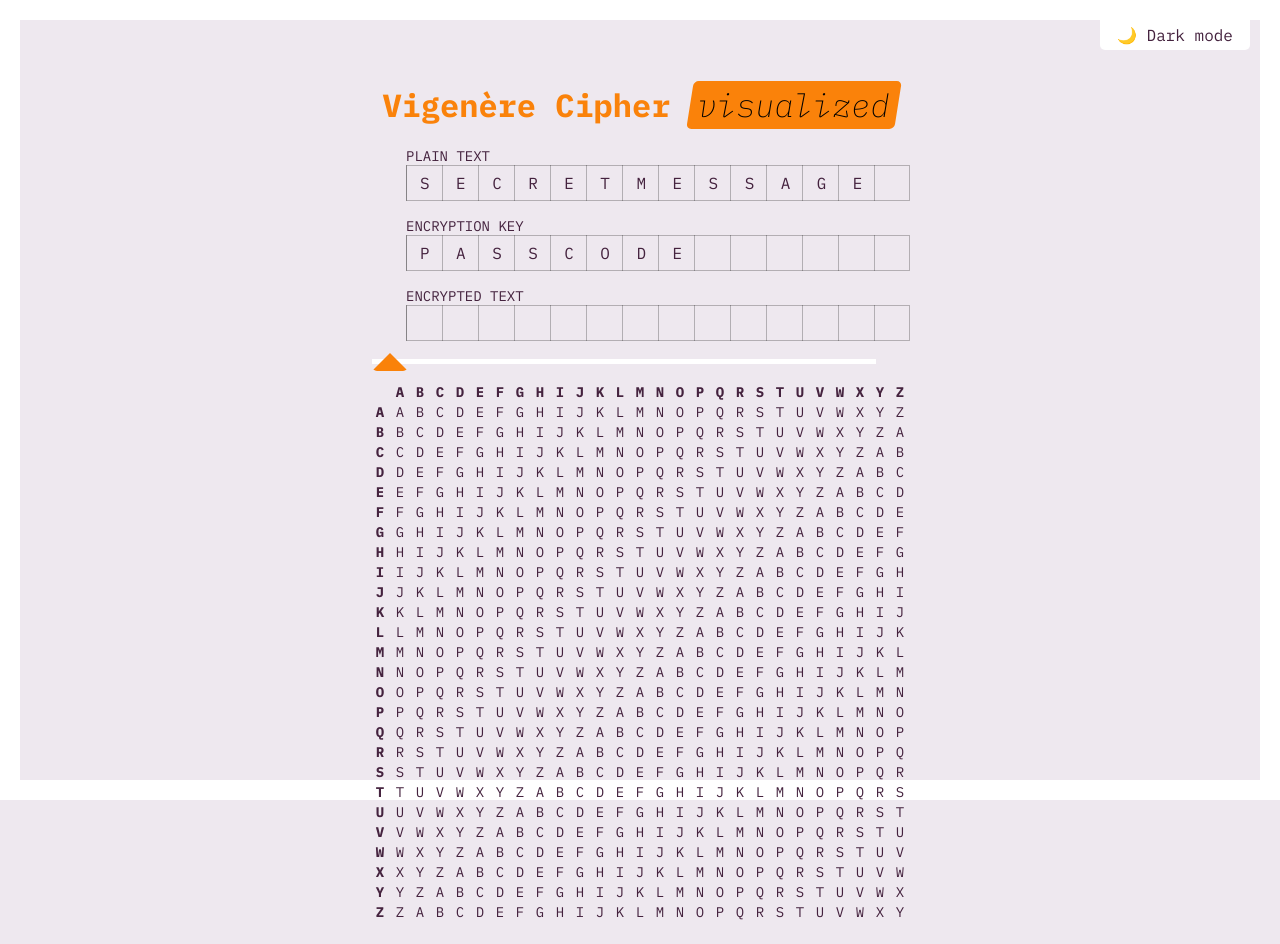
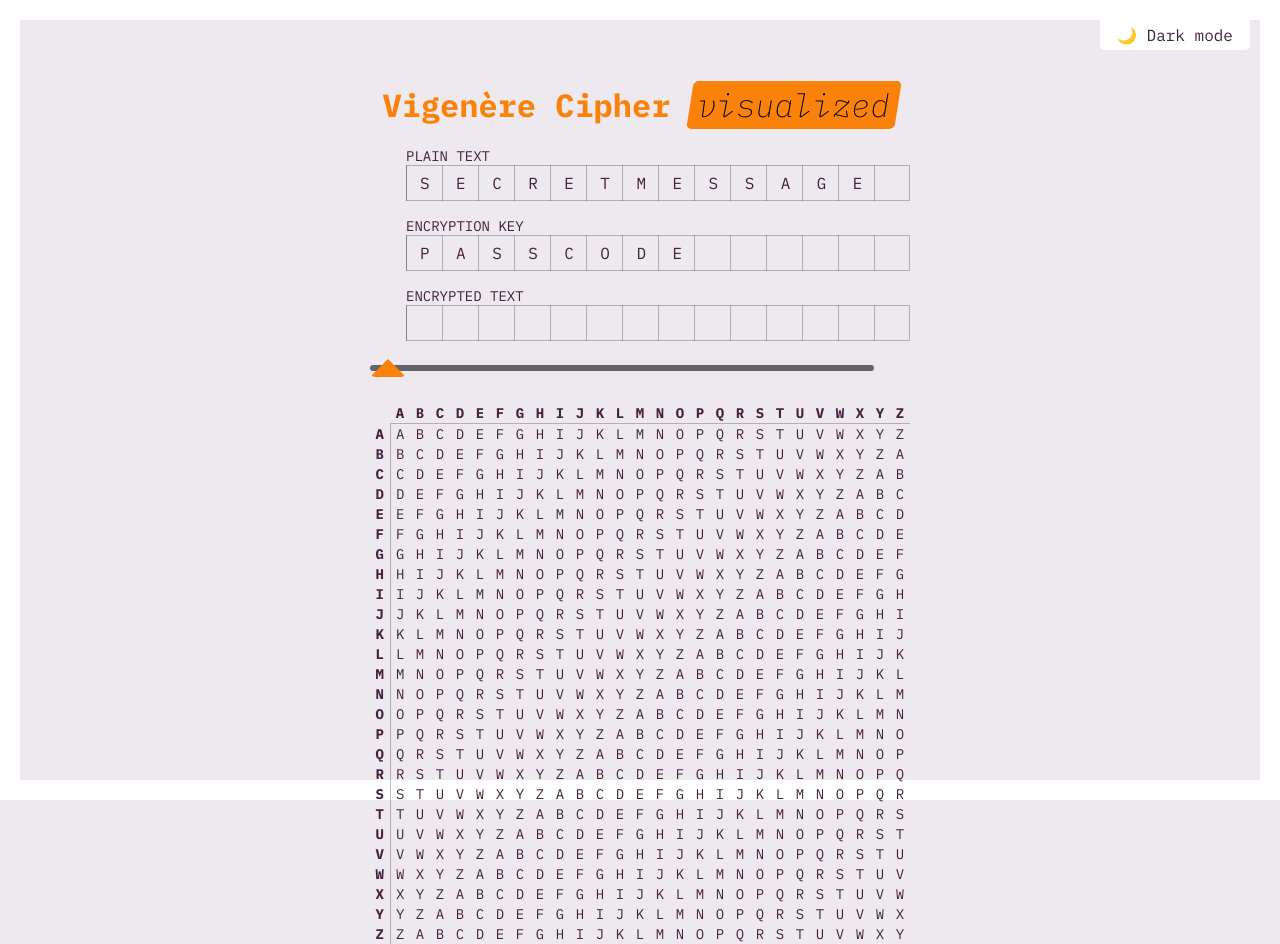
Before and after one commit to peippo/vigenere-cipher-visualized, a React (Create React App) app: page / in a window 1280 px wide. Before the commit the page ends 922 px from the top, so only its background shows below. Built offline with nearby package versions, Linux system fonts and the light colour scheme.

Commit message:
Improve styling

```diff
--- a/src/components/Controls.js
+++ b/src/components/Controls.js
@@ -95,6 +95,13 @@ const Range = styled.input`
 	width: 100%;
 	width: ${(props) =>
 		`calc(var(--lengthCount) * ${props.theme.inputCellSize})`};
+	border-radius: 5px;
+	margin: 0.5rem 0 1rem;
+	background: none;
+
+	&:focus {
+		outline: none;
+	}
 
 	&::-webkit-slider-thumb {
 		-webkit-appearance: none;
@@ -107,14 +114,17 @@ const Range = styled.input`
 		margin-top: -6px;
 		position: relative;
 		border-radius: 5px;
+
+		&:hover {
+			cursor: ew-resize;
+		}
 	}
 
 	&::-webkit-slider-runnable-track {
 		width: 100%;
-		height: 5px;
+		height: 6px;
 		cursor: pointer;
-		box-shadow: 1px 1px 1px rgba(0, 0, 0, 0), 0px 0px 1px rgba(13, 13, 13, 0);
-		background: white;
+		background-color: ${(props) => props.theme.sliderTrack};
 		border-radius: 20px;
 		border: 0;
 	}
--- a/src/components/Input.js
+++ b/src/components/Input.js
@@ -121,6 +121,24 @@ const StyledInput = styled.input`
 	text-indent: 11px;
 	text-transform: uppercase;
 	height: ${(props) => props.theme.inputCellSize};
+
+	&:focus {
+		outline: none;
+		border: 1px solid ${(props) => props.theme.themeColor};
+		background: ${(props) =>
+			`linear-gradient(to left, ${props.theme.themeColor} 1px, transparent 0)`};
+		background-size: ${(props) => props.theme.inputCellSize} 1px;
+	}
+
+	&::selection {
+		color: var(--theme-color-primary);
+	}
+
+	&:disabled {
+		&:hover {
+			cursor: not-allowed;
+		}
+	}
 `;
 
 export default Input;
--- a/src/components/Tabula.js
+++ b/src/components/Tabula.js
@@ -117,8 +117,8 @@ const HeaderCell = styled.th`
 `;
 
 const ColumnHeaderCell = styled(HeaderCell)`
-	background-color: ${(props) =>
-		props.isCurrent ? props.theme.keyHighlight : "transparent"};
+	background-color: ${(props) => props.isCurrent && props.theme.keyHighlight};
+	border-bottom: 1px solid ${(props) => props.theme.inputBorder};
 
 	${(props) =>
 		props.isCurrent &&
@@ -133,7 +133,8 @@ const ColumnHeaderCell = styled(HeaderCell)`
 
 const RowHeaderCell = styled(HeaderCell)`
 	background-color: ${(props) =>
-		props.isCurrent ? props.theme.sourceHighlight : "transparent"};
+		props.isCurrent && props.theme.sourceHighlight};
+	border-right: 1px solid ${(props) => props.theme.inputBorder};
 
 	${(props) =>
 		props.isCurrent &&
--- a/src/components/ThemeSwitcher.js
+++ b/src/components/ThemeSwitcher.js
@@ -35,7 +35,6 @@ const Switch = styled.div`
 	padding: 5px 10px;
 	border-radius: 0 0 5px 5px;
 	background-color: ${(props) => props.theme.bodyBorder};
-	transition: background 0.2s ease-in;
 
 	&:hover,
 	&:focus {
--- a/src/index.css
+++ b/src/index.css
@@ -11,15 +11,17 @@
 	--color-result-highlight-light: var(--theme-color-primary);
 	--color-indicator-bar-light: rgba(255, 255, 255, 0.5);
 	--color-input-border-light: rgba(0, 0, 0, 0.25);
+	--color-slider-track-light: rgb(100, 100, 100);
 
-	--color-body-dark: rgb(23, 27, 30);
-	--color-text-dark: rgb(214, 194, 219);
-	--color-body-border-dark: rgb(33, 37, 40);
-	--color-source-highlight-dark: rgb(10, 106, 26);
-	--color-key-highlight-dark: rgb(110, 102, 0);
+	--color-body-dark: rgb(33, 37, 40);
+	--color-text-dark: rgb(210, 210, 210);
+	--color-body-border-dark: rgb(23, 27, 30);
+	--color-source-highlight-dark: rgb(43, 89, 0);
+	--color-key-highlight-dark: rgb(0, 70, 104);
 	--color-result-highlight-dark: var(--theme-color-primary);
-	--color-indicator-bar-dark: rgb(45, 45, 45);
-	--color-input-border-dark: rgba(255, 255, 255, 0.4);
+	--color-indicator-bar-dark: rgba(255, 255, 255, 0.1);
+	--color-input-border-dark: rgba(255, 255, 255, 0.2);
+	--color-slider-track-dark: rgb(80, 80, 80);
 }
 
 *,
--- a/src/theme/index.js
+++ b/src/theme/index.js
@@ -4,7 +4,6 @@ export const GlobalStyles = createGlobalStyle`
     body {
         background: ${({ theme }) => theme.body};
         color: ${({ theme }) => theme.text};
-        transition: background 0.2s ease-in, color 0.2s ease-in, border 0.2s ease-in;
         border: 20px solid ${({ theme }) => theme.bodyBorder};
         padding: 1rem;
     }
@@ -15,6 +14,7 @@ const generalStyles = {
 	containerWidth: "540px", // Alphabet count * cellSize
 	inputCellSize: "36px",
 	rangeThumbSize: "18px",
+	themeColor: "var(--theme-color-primary)",
 };
 
 export const lightTheme = {
@@ -26,6 +26,7 @@ export const lightTheme = {
 	resultHighlight: "var(--color-result-highlight-light)",
 	indicatorBar: "var(--color-indicator-bar-light)",
 	inputBorder: "var(--color-input-border-light)",
+	sliderTrack: "var(--color-slider-track-light)",
 	...generalStyles,
 };
 
@@ -38,5 +39,6 @@ export const darkTheme = {
 	resultHighlight: "var(--color-result-highlight-dark)",
 	indicatorBar: "var(--color-indicator-bar-dark)",
 	inputBorder: "var(--color-input-border-dark)",
+	sliderTrack: "var(--color-slider-track-dark)",
 	...generalStyles,
 };
```
